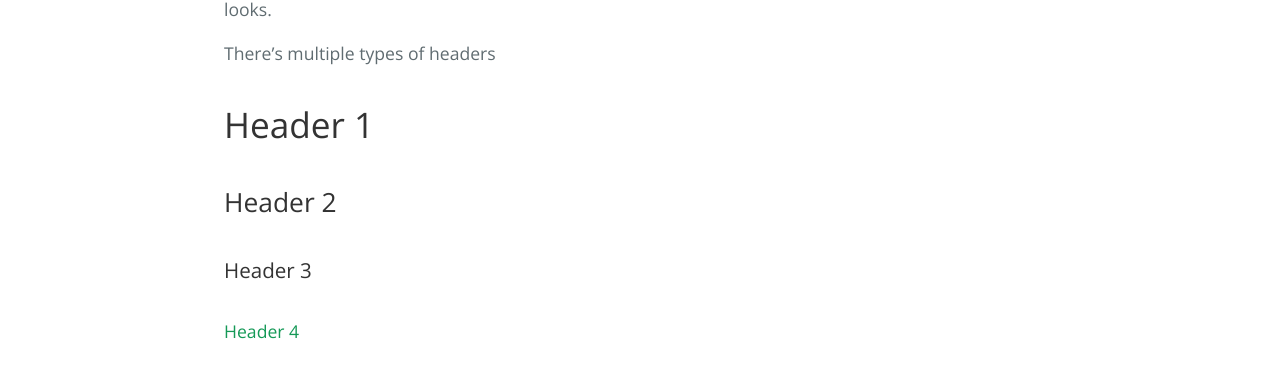
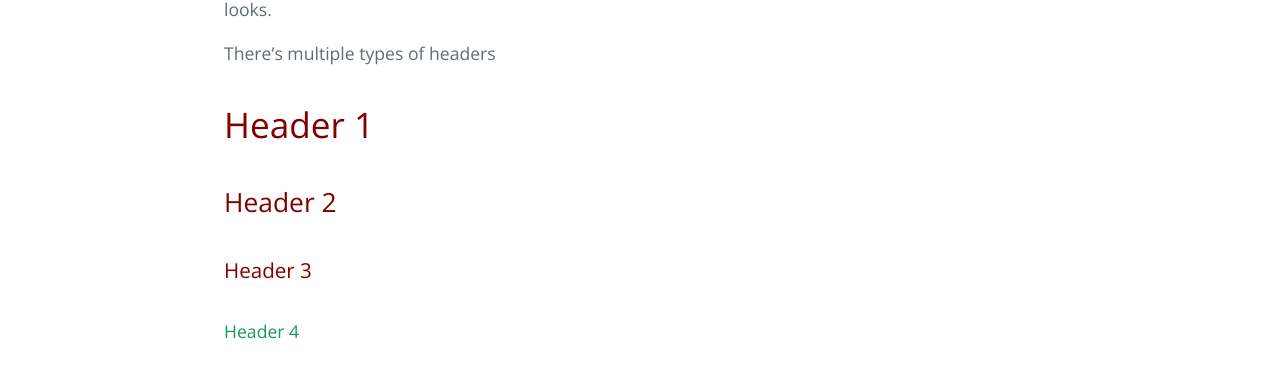
Before and after one commit to AwhVogelLab/awhvogellab.github.io, a Jekyll site: the page built from example.md, in a window 1280 px wide. Shown: the part 342-710 px from the top of the page. Built offline with Jekyll 4.4.1, drawn with Linux system fonts in a browser that asks for light colours.

Commit message:
red headers

```diff
--- a/assets/css/style.scss
+++ b/assets/css/style.scss
@@ -44,13 +44,13 @@
 }
 
 .main-content h1 {
-    color: #333333;
+    color: #800000;
 }
 
 .main-content h2 {
-    color: #333333;
+    color: #800000;
 }
 
 .main-content h3 {
-    color: #333333;
+    color: #800000;
 }
```
